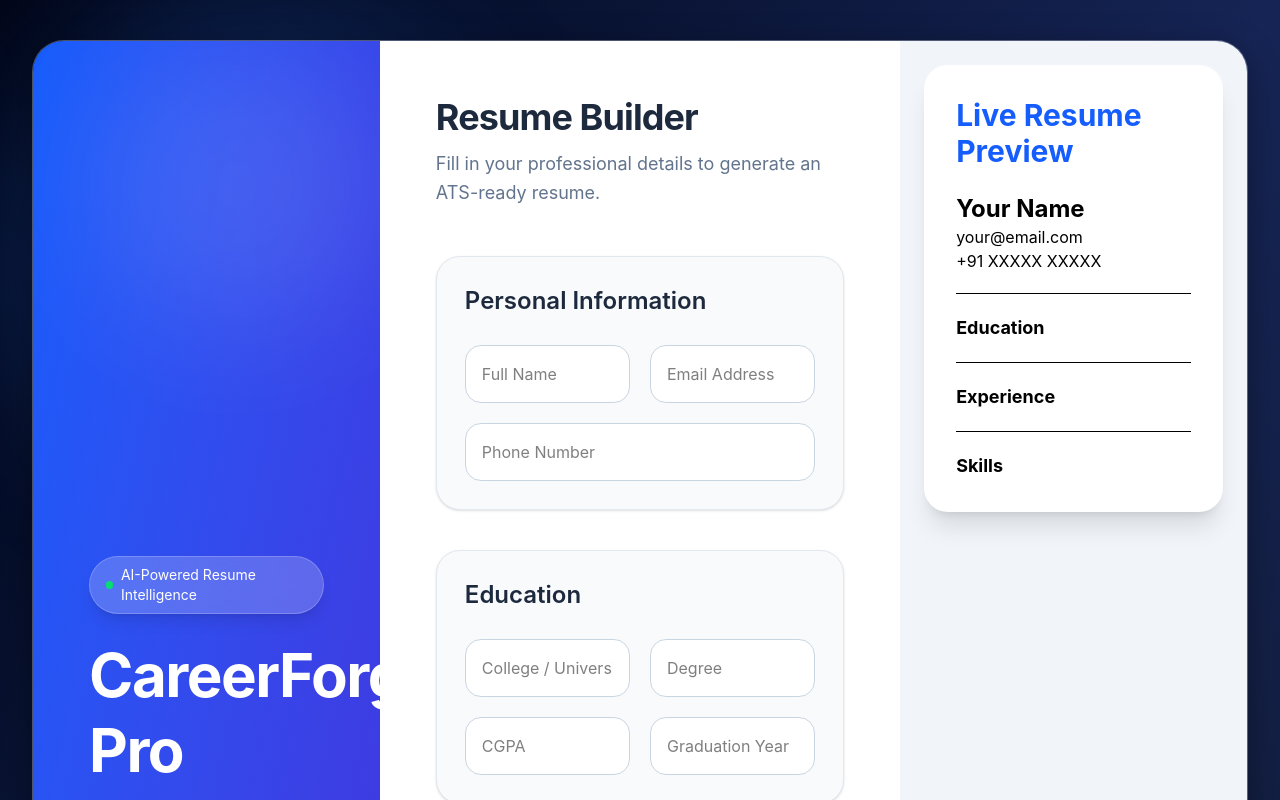
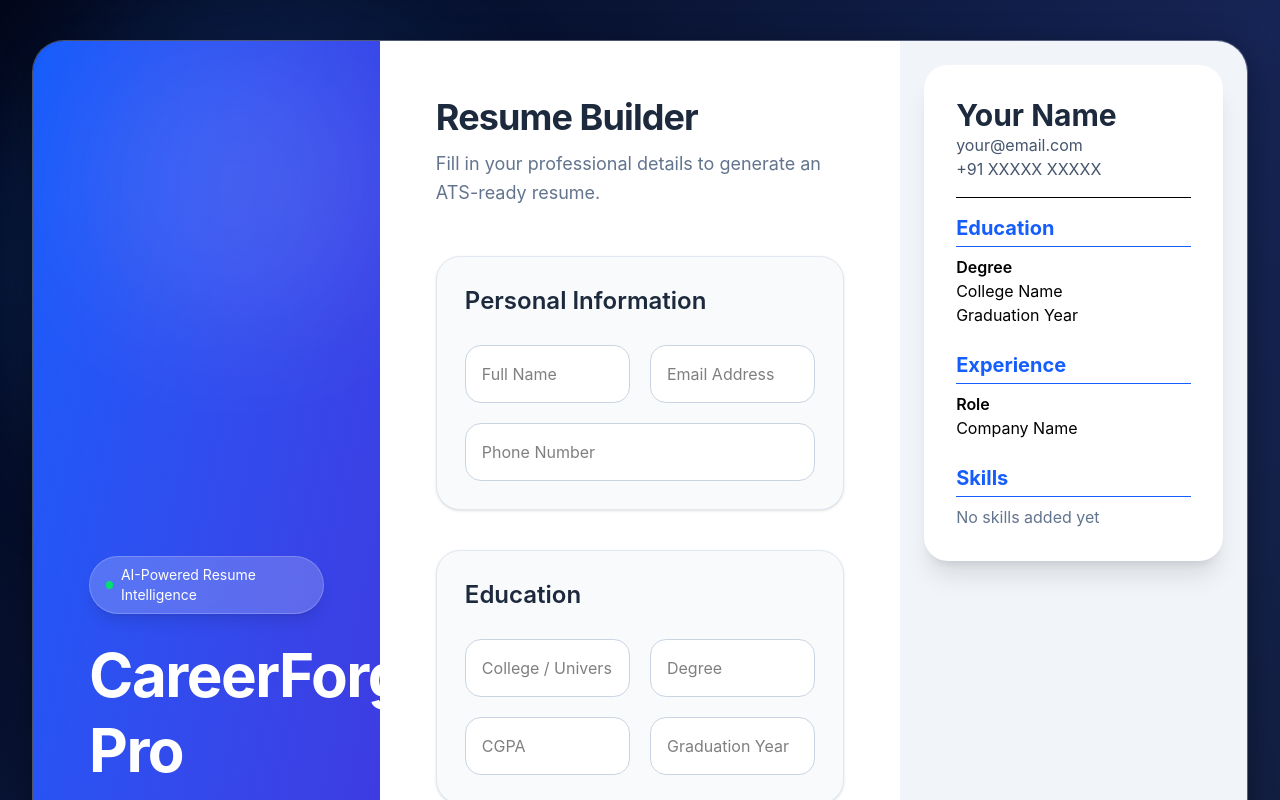
Before and after one commit to Nikita497645/AI-Resume-Architect, a React app in the folder frontend/: page / in a window 1280 px wide. Shown: the top 800 px of the page. Built offline with nearby package versions, Linux system fonts and the light colour scheme; the HTML template or start-up script is replaced by a standard one.

Commit message:
Week 5 Day 2: Improve resume preview layout and styling

```diff
--- a/frontend/src/components/ResumePreview.jsx
+++ b/frontend/src/components/ResumePreview.jsx
@@ -1,44 +1,83 @@
 function ResumePreview({ formData }) {
   return (
     <div className="bg-white rounded-3xl p-8 shadow-xl h-fit sticky top-6">
-      <h2 className="text-3xl font-bold text-blue-600 mb-6">
-        Live Resume Preview
-      </h2>
+      <div className="border-b pb-4 mb-4">
+        <h1 className="text-3xl font-bold text-slate-800">
+          {formData.name || "Your Name"}
+        </h1>
 
-      <div className="space-y-5">
-        <div>
-          <h3 className="text-2xl font-bold">{formData.name || "Your Name"}</h3>
-          <p>{formData.email || "your@email.com"}</p>
-          <p>{formData.phone || "+91 XXXXX XXXXX"}</p>
+        <p className="text-slate-600">
+          {formData.email || "your@email.com"}
+        </p>
+
+        <p className="text-slate-600">
+          {formData.phone || "+91 XXXXX XXXXX"}
+        </p>
+      </div>
+
+      {/* Education */}
+      <section className="mb-6">
+        <h2 className="text-xl font-bold text-blue-600 border-b pb-1 mb-2">
+          Education
+        </h2>
+
+        <p className="font-semibold">
+          {formData.degree || "Degree"}
+        </p>
+
+        <p>{formData.college || "College Name"}</p>
+
+        <p>
+          {formData.graduationYear || "Graduation Year"}
+        </p>
+
+        <p>
+          {formData.cgpa && `CGPA: ${formData.cgpa}`}
+        </p>
+      </section>
+
+      {/* Experience */}
+      <section className="mb-6">
+        <h2 className="text-xl font-bold text-blue-600 border-b pb-1 mb-2">
+          Experience
+        </h2>
+
+        <p className="font-semibold">
+          {formData.role || "Role"}
+        </p>
+
+        <p>{formData.company || "Company Name"}</p>
+
+        <p>{formData.duration}</p>
+
+        <p className="mt-2 text-slate-700">
+          {formData.experienceDescription}
+        </p>
+      </section>
+
+      {/* Skills */}
+      <section>
+        <h2 className="text-xl font-bold text-blue-600 border-b pb-1 mb-2">
+          Skills
+        </h2>
+
+        <div className="flex flex-wrap gap-2">
+          {formData.skills
+            ? formData.skills.split(",").map((skill, index) => (
+                <span
+                  key={index}
+                  className="bg-blue-100 text-blue-700 px-3 py-1 rounded-full text-sm"
+                >
+                  {skill.trim()}
+                </span>
+              ))
+            : (
+              <span className="text-slate-500">
+                No skills added yet
+              </span>
+            )}
         </div>
-
-        <hr />
-
-        <div>
-          <h4 className="font-bold text-lg">Education</h4>
-          <p>{formData.degree}</p>
-          <p>{formData.college}</p>
-          <p>{formData.graduationYear}</p>
-          <p>{formData.cgpa && `CGPA: ${formData.cgpa}`}</p>
-        </div>
-
-        <hr />
-
-        <div>
-          <h4 className="font-bold text-lg">Experience</h4>
-          <p>{formData.role}</p>
-          <p>{formData.company}</p>
-          <p>{formData.duration}</p>
-          <p>{formData.experienceDescription}</p>
-        </div>
-
-        <hr />
-
-        <div>
-          <h4 className="font-bold text-lg">Skills</h4>
-          <p>{formData.skills}</p>
-        </div>
-      </div>
+      </section>
     </div>
   );
 }
```
